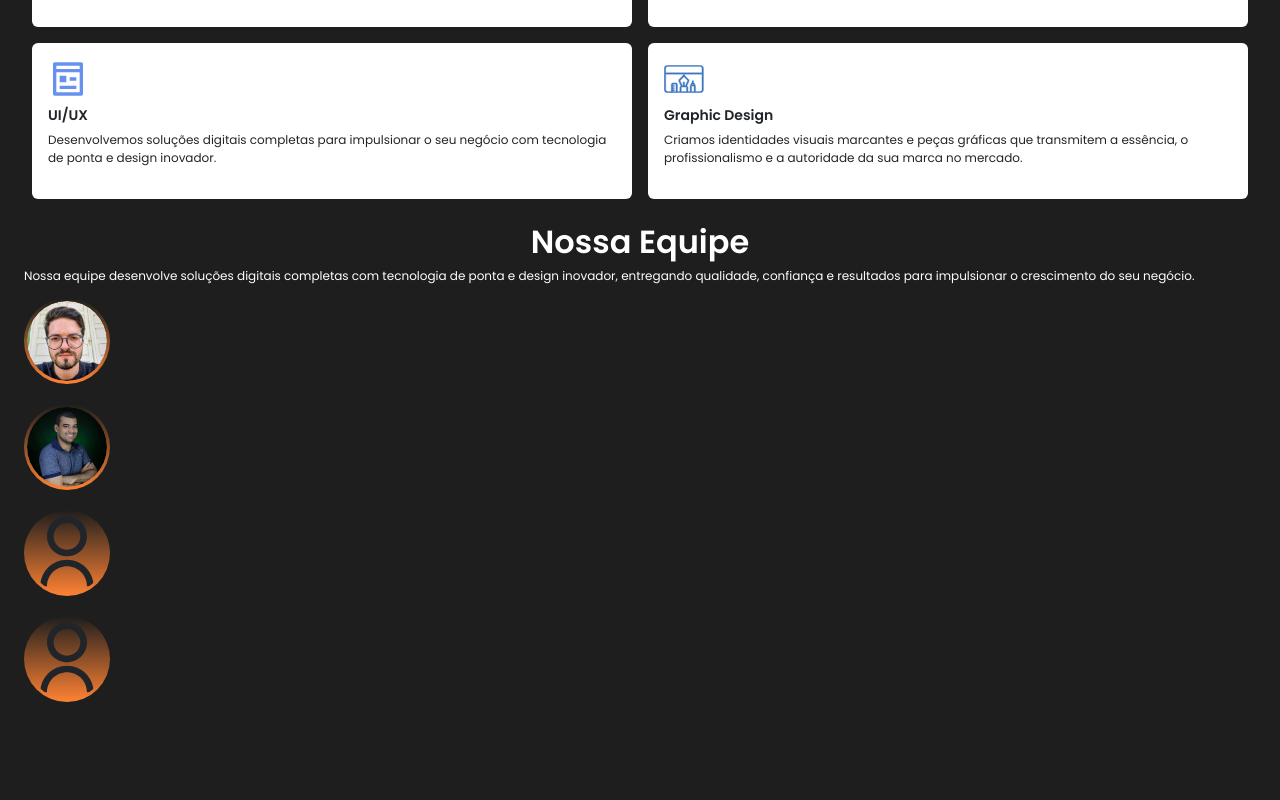
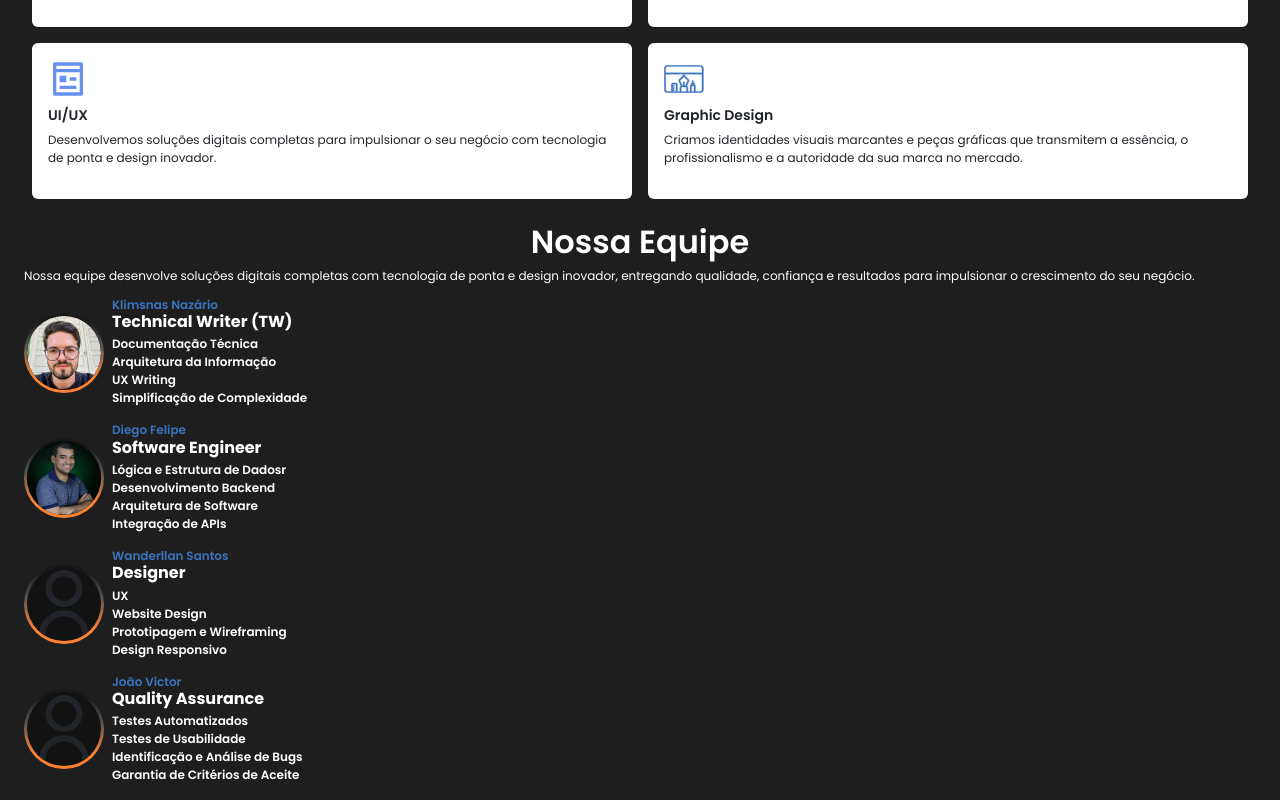
Before and after one commit to diegof856/Fabrica, a React (Vite) app in the folder landing_page/: page / in a window 1280 px wide. Shown: the part 2252-3052 px from the top of the page. Before the commit the page ends 2974 px from the top, so only its background shows below. Built offline with nearby package versions, Linux system fonts and the light colour scheme.

Commit message:
feat:finishing the design of the images of the team members

```diff
--- a/landing_page/src/App.css
+++ b/landing_page/src/App.css
@@ -1,3 +1,3 @@
-.color-header{
+.color-blue-text{
 color: rgba(59, 116, 191, 1);
 }
--- a/landing_page/src/components/Header/Header.tsx
+++ b/landing_page/src/components/Header/Header.tsx
@@ -6,7 +6,7 @@ const Header = () => {
         <h6 className="poppins-bold text-white mb-0">NazaTech</h6>
       </div>
       <div className="d-flex justify-content-center align-items-center py-1 px-3 my-1">
-        <h5 className="urbanist-semibold text-white text-center mb-0">"Nós somos a <span className="color-header">Nazatech</span>, inovação e desenvolvimento para todos."</h5>
+        <h5 className="urbanist-semibold text-white text-center mb-0">"Nós somos a <span className="color-blue-text">Nazatech</span>, inovação e desenvolvimento para todos."</h5>
       </div>
     </div>
 
--- a/landing_page/src/components/Hero/SecondHero.css
+++ b/landing_page/src/components/Hero/SecondHero.css
@@ -1,4 +1,4 @@
-.second-hero-text-blue{
+.second-hero-text{
     color: rgba(59, 116, 191, 1);
     margin: 0;
 }
--- a/landing_page/src/components/Hero/SecondHero.tsx
+++ b/landing_page/src/components/Hero/SecondHero.tsx
@@ -6,7 +6,7 @@ const SecondHero = () => {
     return (
         <section className="d-grid row-cols-1 w-100 overflow-hidden text-white py-4 px-4">
             <article>
-                <div> <h3 className="second-hero-text-blue poppins-semibold">Bem-vindo à Nazatech</h3>
+                <div> <h3 className="second-hero-text color-blue-text  poppins-semibold">Bem-vindo à Nazatech</h3>
                 </div>
                 <div className="texts-development-innovations-connections">
                     <h2 className="poppins-bold ">Desenvolvendo</h2>
--- a/landing_page/src/components/Team/Team.css
+++ b/landing_page/src/components/Team/Team.css
@@ -3,17 +3,24 @@
   border-radius: 50%;
 background: linear-gradient(
     to bottom,
-    rgba(255, 255, 255, 0) 0%,
-    rgba(255, 130, 51, 1) 100%
+    rgb(24, 24, 24) 10%,
+    rgb(83, 82, 82) 40%,
+    rgba(255, 130, 51, 1) 80%
   );
   display: inline-flex;
+   width: 80px;
+  height: 80px;
+
 }
 .avatar-inner {
+background: #121212;
   border-radius: 50%;
   overflow: hidden;
   display: flex;
   align-items: center;
   justify-content: center;
+  width: 100%;
+  height: 100%;
 }
 .avatar-inner img {
   border-radius: 50%;
--- a/landing_page/src/components/Team/subcomponents-team/TeamComponent.tsx
+++ b/landing_page/src/components/Team/subcomponents-team/TeamComponent.tsx
@@ -1,3 +1,4 @@
+//img
 import diego from "../../../assets/Team_photos/Diego.jpg"
 import klismans from "../../../assets/Team_photos/Klismans.jpg"
 import { RiUserLine } from "react-icons/ri";
@@ -33,14 +34,19 @@ export const TeamComponent = () => {
    <article>
 <ul className="list-unstyled">
     {info.map((obj,index)=> (
-        <li key={index} className="mb-3">
+        <li key={index} className="mb-3 d-flex gap-2 align-items-center">
            <div className="avatar-wrapper">
   <div className="avatar-inner">
     {renderImg(obj.photo, { size: 80, alt: "Foto do integrante da equipe" })}
   </div>
 </div>
-            <div>
-
+            <div className="text-white">
+          <h4 className="poppins-semibold  color-blue-text text-paragraph-size m-0">{obj.name}</h4>
+          <h2 className="poppins-bold mb-1 fs-6">{obj.title}</h2>
+          <p className="poppins-semibold text-paragraph-size  m-0">{obj.qualification_1}</p>
+            <p className="poppins-semibold text-paragraph-size  m-0">{obj.qualification_2}</p>
+              <p className="poppins-semibold text-paragraph-size  m-0">{obj.qualification_3}</p>
+                <p className="poppins-semibold text-paragraph-size m-0">{obj.qualification_4}</p>
             </div>
         </li>
     )) }
```
